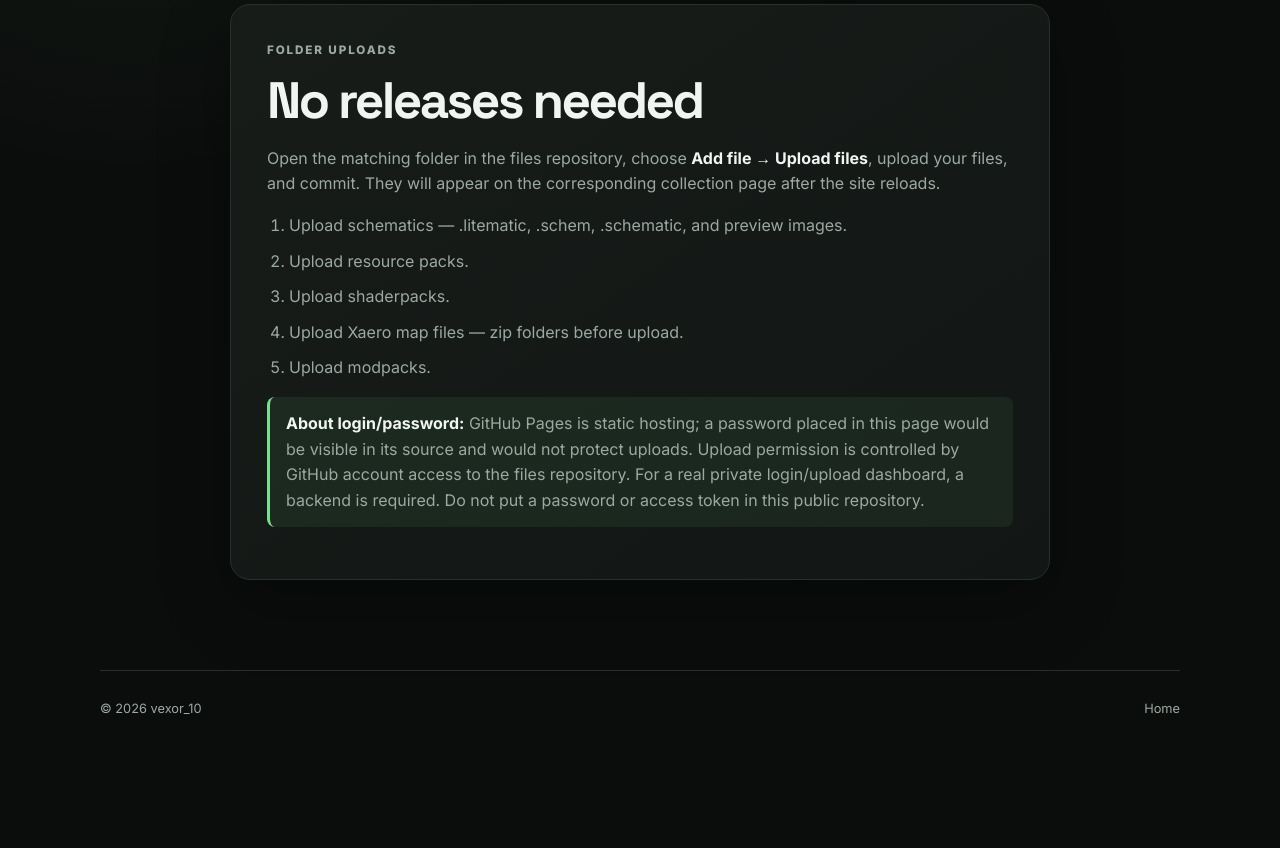
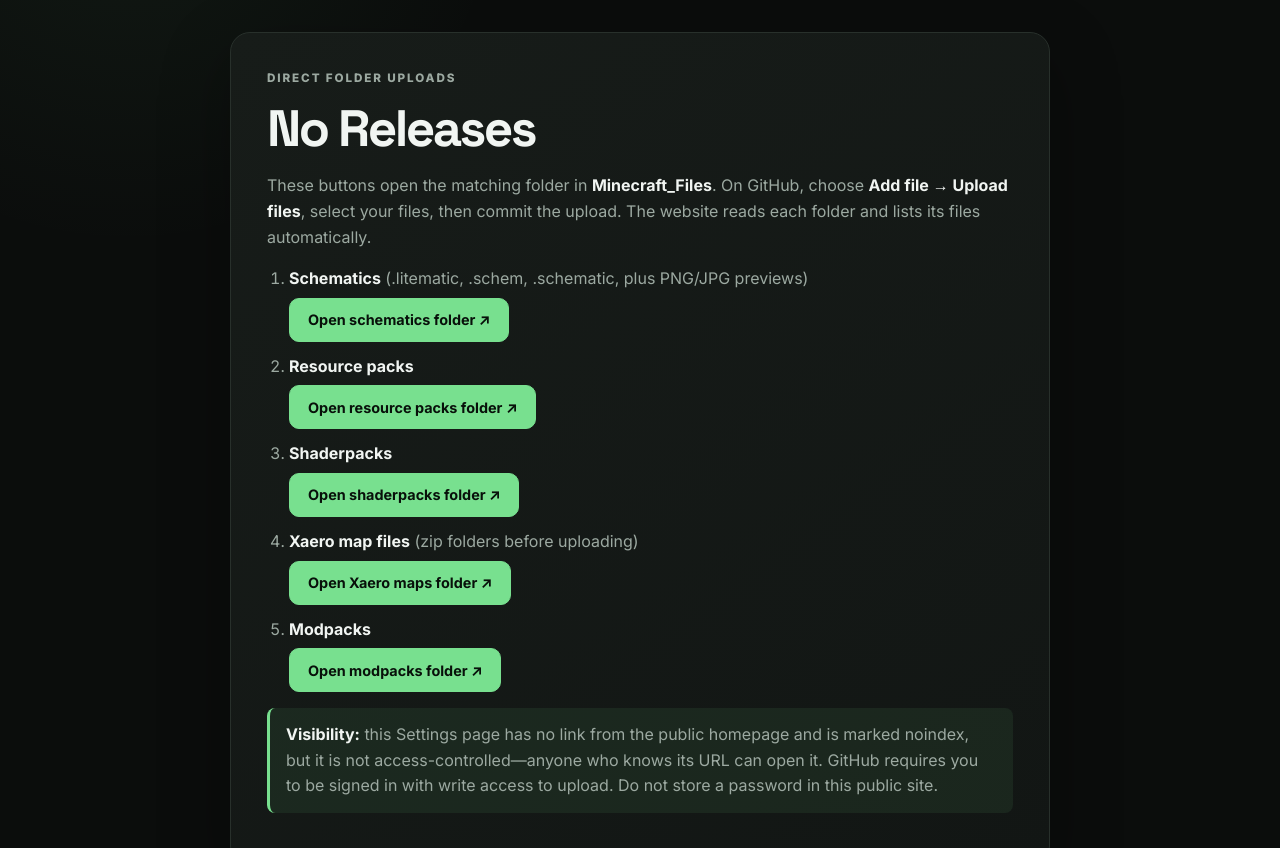
Before and after one commit to Shoaib-Ur-Rahman/Minecraft-Webpages, a plain HTML site: page admin.html in a window 1280 px wide. Shown: the part 528-1376 px from the top of the page. Before the commit the page ends 1290 px from the top, so only its background shows below. Drawn offline with Linux system fonts and the light colour scheme.

Commit message:
Hide Settings from homepage and use direct category-folder upload links

```diff
--- a/admin.html
+++ b/admin.html
@@ -1,26 +1,43 @@
 <!doctype html>
 <html lang="en">
 <head>
-  <meta charset="utf-8"><meta name="viewport" content="width=device-width, initial-scale=1">
-  <meta name="description" content="Settings for the vexor_10 Minecraft download catalog."><meta name="robots" content="noindex, nofollow">
-  <title>Settings | vexor_10</title><link rel="stylesheet" href="style.css">
+  <meta charset="utf-8">
+  <meta name="viewport" content="width=device-width, initial-scale=1">
+  <meta name="description" content="Private-by-link folder upload shortcuts for the vexor_10 Minecraft catalog.">
+  <meta name="robots" content="noindex, nofollow">
+  <title>Settings | vexor_10</title>
+  <link rel="stylesheet" href="style.css">
   <style>
-    .settings-content{max-width:820px;margin:0 auto}.settings-card{padding:clamp(22px,5vw,36px);background:linear-gradient(145deg,var(--panel-2),var(--panel));border:1px solid var(--line);border-radius:20px;box-shadow:var(--shadow)}.settings-card h2{margin-bottom:18px}.settings-card p,.settings-card li{color:var(--muted)}.settings-card strong{color:var(--text)}.settings-card ol{padding-left:22px}.settings-card li{margin:10px 0}.notice{padding:14px 16px;border-left:3px solid var(--accent);background:rgba(120,224,143,.08);border-radius:8px}
+    .settings-content { max-width: 820px; margin: 0 auto; }
+    .settings-card { padding: clamp(22px, 5vw, 36px); background: linear-gradient(145deg, var(--panel-2), var(--panel)); border: 1px solid var(--line); border-radius: 20px; box-shadow: var(--shadow); }
+    .settings-card h2 { margin-bottom: 18px; }
+    .settings-card p, .settings-card li { color: var(--muted); }
+    .settings-card strong { color: var(--text); }
+    .settings-card ol { padding-left: 22px; }
+    .settings-card li { margin: 12px 0; }
+    .folder-link { margin: 6px 0 0; }
+    .notice { padding: 14px 16px; border-left: 3px solid var(--accent); background: rgba(120,224,143,.08); border-radius: 8px; }
   </style>
 </head>
 <body>
-  <header class="hero" style="min-height:320px"><nav class="nav wrap" aria-label="Main navigation"><a class="brand" href="./">vexor<span>_10</span></a><a class="button secondary" href="./">← Website</a></nav><div class="hero-content wrap" style="padding-top:35px"><p class="eyebrow">SETTINGS</p><h1 style="font-size:clamp(3rem,8vw,5rem)">Manage files</h1><p class="subtitle">Upload into category folders. The public website lists those files automatically.</p></div></header>
-  <main class="wrap section settings-content"><section class="settings-card"><p class="eyebrow">FOLDER UPLOADS</p><h2>No releases needed</h2>
-    <p>Open the matching folder in the files repository, choose <strong>Add file → Upload files</strong>, upload your files, and commit. They will appear on the corresponding collection page after the site reloads.</p>
-    <ol>
-      <li><a href="https://github.com/Shoaib-Ur-Rahman/Minecraft_Files/tree/main/schematics">Upload schematics</a> — .litematic, .schem, .schematic, and preview images.</li>
-      <li><a href="https://github.com/Shoaib-Ur-Rahman/Minecraft_Files/tree/main/resource-packs">Upload resource packs</a>.</li>
-      <li><a href="https://github.com/Shoaib-Ur-Rahman/Minecraft_Files/tree/main/shaderpacks">Upload shaderpacks</a>.</li>
-      <li><a href="https://github.com/Shoaib-Ur-Rahman/Minecraft_Files/tree/main/xaero-maps">Upload Xaero map files</a> — zip folders before upload.</li>
-      <li><a href="https://github.com/Shoaib-Ur-Rahman/Minecraft_Files/tree/main/modpacks">Upload modpacks</a>.</li>
-    </ol>
-    <p class="notice"><strong>About login/password:</strong> GitHub Pages is static hosting; a password placed in this page would be visible in its source and would not protect uploads. Upload permission is controlled by GitHub account access to the files repository. For a real private login/upload dashboard, a backend is required. Do not put a password or access token in this public repository.</p>
-  </section></main>
+  <header class="hero" style="min-height:320px">
+    <nav class="nav wrap" aria-label="Main navigation"><a class="brand" href="./">vexor<span>_10</span></a><a class="button secondary" href="./">← Website</a></nav>
+    <div class="hero-content wrap" style="padding-top:35px"><p class="eyebrow">SETTINGS</p><h1 style="font-size:clamp(3rem,8vw,5rem)">Upload files</h1><p class="subtitle">Choose a folder, upload your files on GitHub, and they’ll show in the matching website collection.</p></div>
+  </header>
+  <main class="wrap section settings-content">
+    <section class="settings-card">
+      <p class="eyebrow">DIRECT FOLDER UPLOADS</p><h2>No Releases</h2>
+      <p>These buttons open the matching folder in <strong>Minecraft_Files</strong>. On GitHub, choose <strong>Add file → Upload files</strong>, select your files, then commit the upload. The website reads each folder and lists its files automatically.</p>
+      <ol>
+        <li><strong>Schematics</strong> (.litematic, .schem, .schematic, plus PNG/JPG previews)<p class="folder-link"><a class="button primary" href="https://github.com/Shoaib-Ur-Rahman/Minecraft_Files/tree/main/schematics" target="_blank" rel="noopener noreferrer">Open schematics folder ↗</a></p></li>
+        <li><strong>Resource packs</strong><p class="folder-link"><a class="button primary" href="https://github.com/Shoaib-Ur-Rahman/Minecraft_Files/tree/main/resource-packs" target="_blank" rel="noopener noreferrer">Open resource packs folder ↗</a></p></li>
+        <li><strong>Shaderpacks</strong><p class="folder-link"><a class="button primary" href="https://github.com/Shoaib-Ur-Rahman/Minecraft_Files/tree/main/shaderpacks" target="_blank" rel="noopener noreferrer">Open shaderpacks folder ↗</a></p></li>
+        <li><strong>Xaero map files</strong> (zip folders before uploading)<p class="folder-link"><a class="button primary" href="https://github.com/Shoaib-Ur-Rahman/Minecraft_Files/tree/main/xaero-maps" target="_blank" rel="noopener noreferrer">Open Xaero maps folder ↗</a></p></li>
+        <li><strong>Modpacks</strong><p class="folder-link"><a class="button primary" href="https://github.com/Shoaib-Ur-Rahman/Minecraft_Files/tree/main/modpacks" target="_blank" rel="noopener noreferrer">Open modpacks folder ↗</a></p></li>
+      </ol>
+      <p class="notice"><strong>Visibility:</strong> this Settings page has no link from the public homepage and is marked noindex, but it is not access-controlled—anyone who knows its URL can open it. GitHub requires you to be signed in with write access to upload. Do not store a password in this public site.</p>
+    </section>
+  </main>
   <footer class="footer wrap"><span>© 2026 vexor_10</span><a href="./">Home</a></footer>
 </body>
 </html>
```
Also changed, not shown: index.html (+1 -1 lines), 1 other file.
